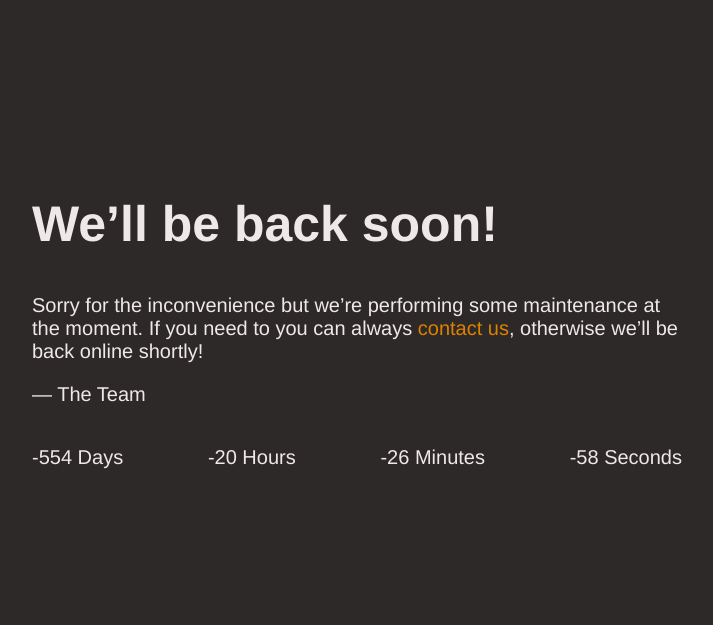
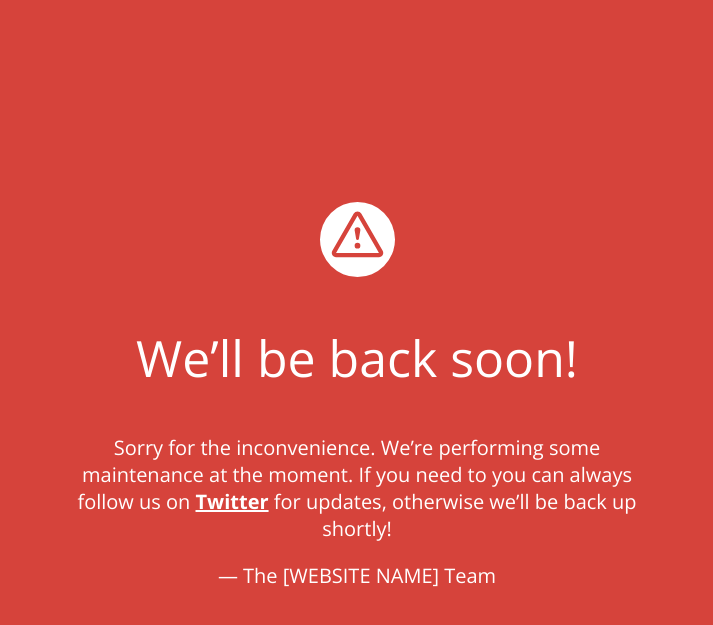
Before and after one commit to me0mar/arobaz.github.io, a plain HTML site: page index.html in a window 1280 px wide. Shown: the part 5-630 px from the top of the page, without its empty margins (283-996 px from the left). Drawn offline with nearby package versions, Linux system fonts and the light colour scheme.

Commit message:
Update index.html

```diff
--- a/index.html
+++ b/index.html
@@ -1,55 +1,23 @@
 <!doctype html>
-<html>
-  <head>
 <title>Site Maintenance</title>
-    <meta charset="utf-8"/>
-    <meta name="robots" content="noindex"/>
-    <meta name="viewport" content="width=device-width, initial-scale=1.0">
+<link href="https://fonts.googleapis.com/css?family=Open+Sans:300,400,700" rel="stylesheet">
 <style>
-      body { text-align: center; padding: 20px; font: 20px Helvetica, sans-serif; color: #efe8e8; }
-      @media (min-width: 768px){
-        body{ padding-top: 150px; }
-      }
-      h1 { font-size: 50px; }
-      article { display: block; text-align: left; max-width: 650px; margin: 0 auto; }
-      a { color: #dc8100; text-decoration: none; }
-      a:hover { color: #efe8e8; text-decoration: none; }
+  html, body { padding: 0; margin: 0; width: 100%; height: 100%; }
+  * {box-sizing: border-box;}
+  body { text-align: center; padding: 0; background: #d6433b; color: #fff; font-family: Open Sans; }
+  h1 { font-size: 50px; font-weight: 100; text-align: center;}
+  body { font-family: Open Sans; font-weight: 100; font-size: 20px; color: #fff; text-align: center; display: -webkit-box; display: -ms-flexbox; display: flex; -webkit-box-pack: center; -ms-flex-pack: center; justify-content: center; -webkit-box-align: center; -ms-flex-align: center; align-items: center;}
+  article { display: block; width: 700px; padding: 50px; margin: 0 auto; }
+  a { color: #fff; font-weight: bold;}
+  a:hover { text-decoration: none; }
+  svg { width: 75px; margin-top: 1em; }
 </style>
-  </head>
-  <body bgcolor="2e2929">
+
 <article>
+    <svg xmlns="http://www.w3.org/2000/svg" viewBox="0 0 202.24 202.24"><defs><style>.cls-1{fill:#fff;}</style></defs><title>Asset 3</title><g id="Layer_2" data-name="Layer 2"><g id="Capa_1" data-name="Capa 1"><path class="cls-1" d="M101.12,0A101.12,101.12,0,1,0,202.24,101.12,101.12,101.12,0,0,0,101.12,0ZM159,148.76H43.28a11.57,11.57,0,0,1-10-17.34L91.09,31.16a11.57,11.57,0,0,1,20.06,0L169,131.43a11.57,11.57,0,0,1-10,17.34Z"/><path class="cls-1" d="M101.12,36.93h0L43.27,137.21H159L101.13,36.94Zm0,88.7a7.71,7.71,0,1,1,7.71-7.71A7.71,7.71,0,0,1,101.12,125.63Zm7.71-50.13a7.56,7.56,0,0,1-.11,1.3l-3.8,22.49a3.86,3.86,0,0,1-7.61,0l-3.8-22.49a8,8,0,0,1-.11-1.3,7.71,7.71,0,1,1,15.43,0Z"/></g></g></svg>
     <h1>We&rsquo;ll be back soon!</h1>
     <div>
-            <p>Sorry for the inconvenience but we&rsquo;re performing some maintenance at the moment. If you need to you can always <a href="mailto:#">contact us</a>, otherwise we&rsquo;ll be back online shortly!</p>
-            <p>&mdash; The Team</p>
-
-        </div>
-        <div style="display: flex; flex-direction: row; justify-content: space-between;">
-            <p class="day"></p>
-            <p class="hour"></p>
-            <p class="minute"></p>
-            <p class="second"></p>
+        <p>Sorry for the inconvenience. We&rsquo;re performing some maintenance at the moment. If you need to you can always follow us on <a href="http://www.twitter.com/">Twitter</a> for updates, otherwise we&rsquo;ll be back up shortly!</p>
+        <p>&mdash; The [WEBSITE NAME] Team</p>
     </div>
 </article>
-    <script>
-        const countDown = () => {
-            const countDay = new Date('December 28, 2022 00:00:00');
-            const now = new Date();
-            const counter = countDay - now;
-            const second = 1000;
-            const minute = second * 60;
-            const hour = minute * 60;
-            const day = hour * 24;
-            const textDay = Math.floor(counter / day);
-            const textHour = Math.floor((counter % day) / hour);
-            const textMinute = Math.floor((counter % hour) / minute);
-            const textSecond = Math.floor((counter % minute) / second)
-            document.querySelector(".day").innerText = textDay + ' Days';
-            document.querySelector(".hour").innerText = textHour + ' Hours';
-            document.querySelector(".minute").innerText = textMinute + ' Minutes';
-            document.querySelector(".second").innerText = textSecond + ' Seconds';
-        }
-        setInterval(countDown, 1000);
-    </script>
-  </body>
-</html>
```
Lines whose indentation alone changed are shown as unchanged.
